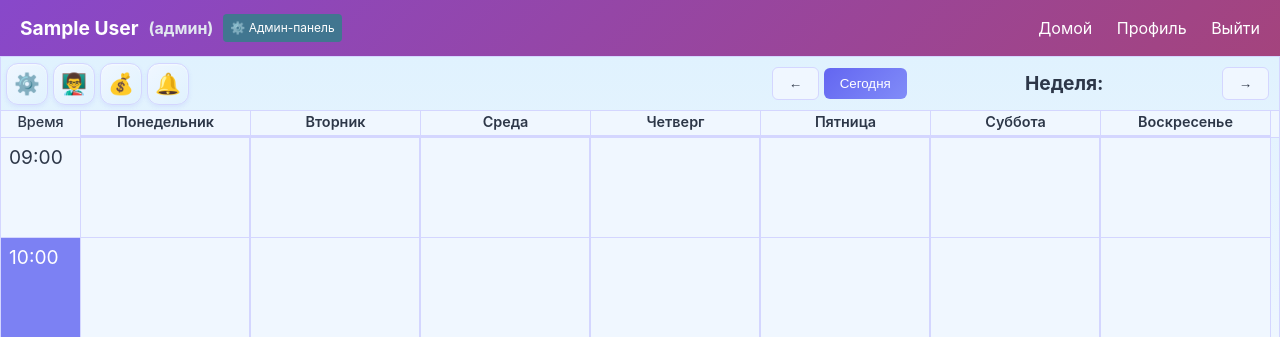
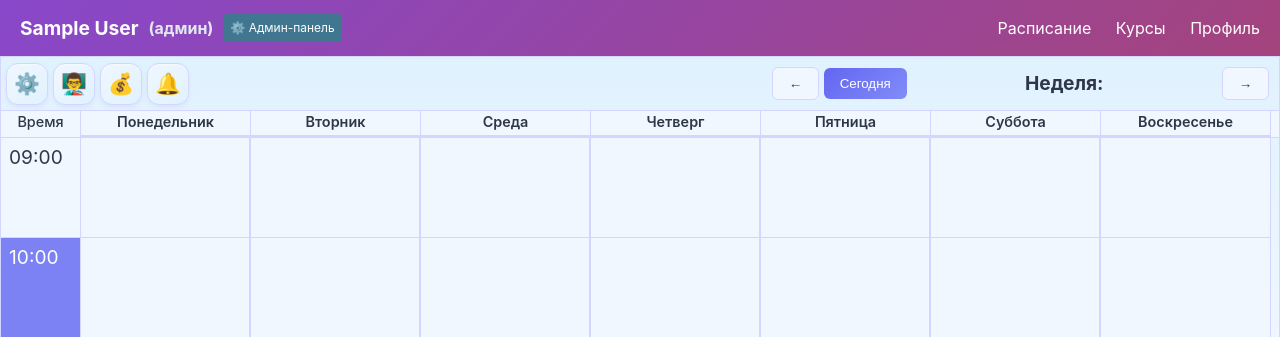
Before and after one commit to Picalfer/ScheduleDjangoApp, a Django app: page / in a window 1280 px wide. Shown: the top 337 px of the page. Run offline with Django 5.2, Linux system fonts and the light colour scheme; the visitor is signed in with stand-in values (Sample User, id 1); data comes from the database, SQL or seed files in the repository; data that the repository does not hold is empty.

Commit message:
add btn for materials page

```diff
--- a/core/templates/core/base.html
+++ b/core/templates/core/base.html
@@ -32,10 +32,10 @@
             {% endif %}
         </div>
         <nav>
-            <a href="{% url 'home' %}">Домой</a>
+            <a href="{% url 'home' %}">Расписание</a>
             {% if user.is_authenticated %}
+                <a href="{% url 'materials_hub' %}">Курсы</a>
                 <a href="{% url 'profile' %}">Профиль</a>
-                <a href="{% url 'logout' %}">Выйти</a>
             {% else %}
                 <a href="{% url 'login' %}">Войти</a>
                 <a href="{% url 'register' %}">Регистрация</a>
```
